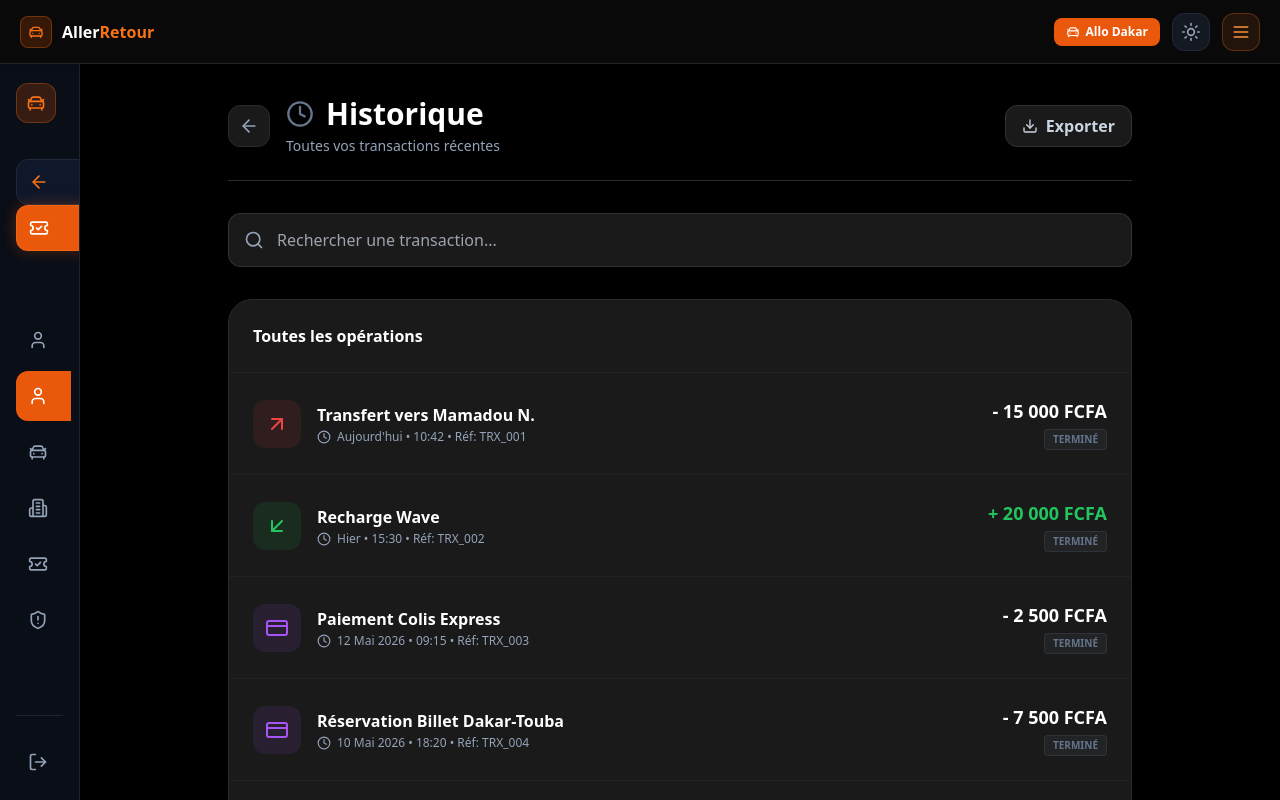
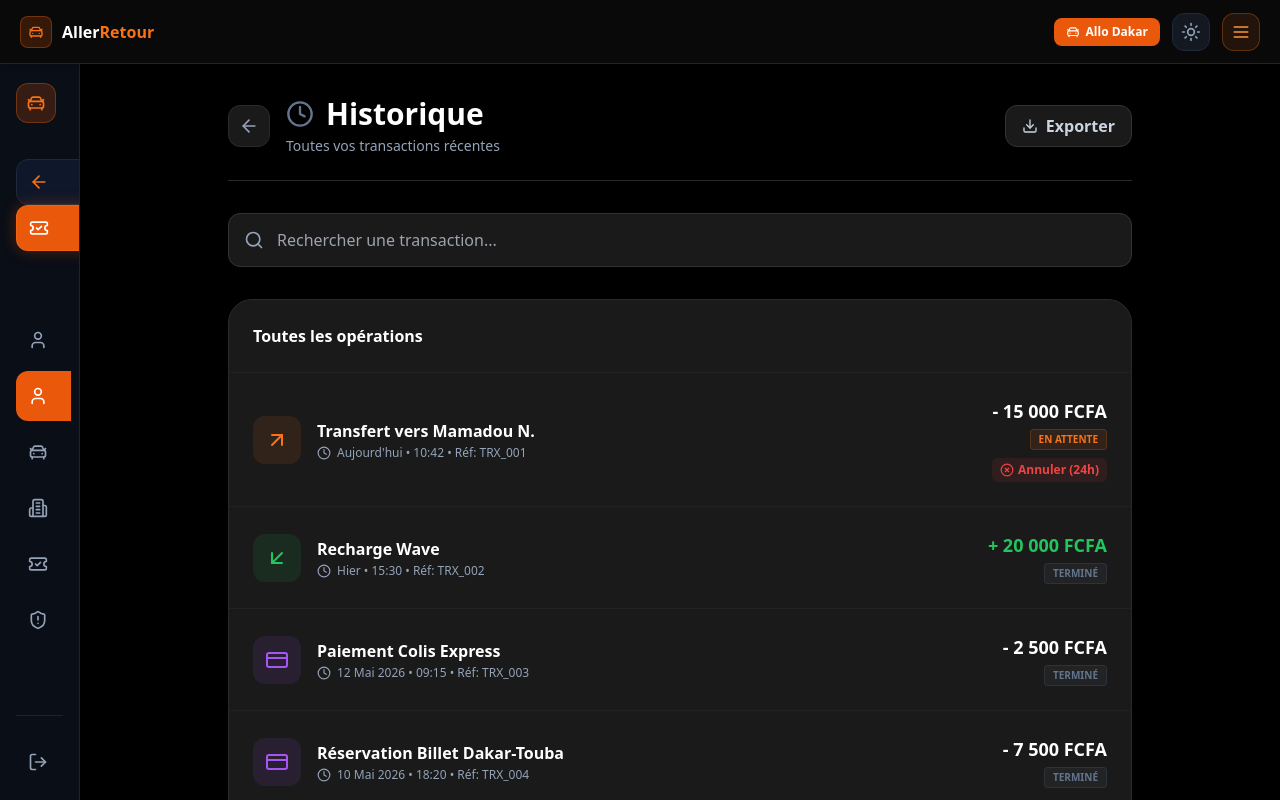
Before and after one commit to migini10/Aller-Retour, a Next.js app in the folder apps/web/: page /dashboard/client/transactions in a window 1280 px wide. Built offline with nearby package versions, Linux system fonts and the light colour scheme; no server answers.

Commit message:
feat(client): allow users to cancel pending transfers within 24 hours

```diff
--- a/apps/web/src/app/dashboard/client/transactions/page.tsx
+++ b/apps/web/src/app/dashboard/client/transactions/page.tsx
@@ -1,7 +1,7 @@
 'use client';
 
-import React from 'react';
-import { ArrowLeft, Clock, CreditCard, ArrowDownLeft, ArrowUpRight, Search, Download } from 'lucide-react';
+import React, { useState } from 'react';
+import { ArrowLeft, Clock, CreditCard, ArrowDownLeft, ArrowUpRight, Search, Download, XCircle } from 'lucide-react';
 import Link from 'next/link';
 
 export default function TransactionsHistoryPage() {
@@ -12,10 +12,11 @@ export default function TransactionsHistoryPage() {
       title: 'Transfert vers Mamadou N.',
       date: 'Aujourd\'hui • 10:42',
       amount: '- 15 000 FCFA',
-      status: 'Terminé',
+      status: 'En attente',
       icon: ArrowUpRight,
-      color: 'bg-red-500/10 text-red-500',
+      color: 'bg-orange-500/10 text-orange-500',
       isNegative: true,
+      isCancelable: true,
     },
     {
       id: 'TRX_002',
@@ -63,6 +64,21 @@ export default function TransactionsHistoryPage() {
     }
   ];
 
+  const [txs, setTxs] = useState(transactions);
+
+  const handleCancel = (id: string) => {
+    if (window.confirm("Êtes-vous sûr de vouloir annuler ce transfert ? Les fonds vous seront restitués car le bénéficiaire ne les a pas encore utilisés.")) {
+      setTxs(txs.map(tx => tx.id === id ? {
+        ...tx,
+        status: 'Annulé',
+        isCancelable: false,
+        color: 'bg-slate-500/10 text-slate-500',
+        amount: '+ 15 000 FCFA', // Refund simulated
+        isNegative: false
+      } : tx));
+    }
+  };
+
   return (
     <div className="h-full min-w-0 overflow-y-auto overscroll-contain scrollbar-hide flex flex-col items-center bg-slate-50 dark:bg-black transition-colors duration-300">
       <div className="w-full max-w-[1000px] px-5 sm:px-8 lg:px-12 py-8 pb-24 space-y-8 animate-fade-in">
@@ -104,7 +120,7 @@ export default function TransactionsHistoryPage() {
           </div>
 
           <div className="divide-y divide-slate-100 dark:divide-[#222222]">
-            {transactions.map((tx) => (
+            {txs.map((tx) => (
               <div key={tx.id} className="p-5 sm:p-6 hover:bg-slate-50 dark:hover:bg-[#222222]/50 transition-colors flex flex-col sm:flex-row sm:items-center justify-between gap-4 group cursor-pointer">
                 <div className="flex items-center gap-4">
                   <div className={`w-12 h-12 rounded-xl flex items-center justify-center shrink-0 transition-colors ${tx.color}`}>
@@ -117,13 +133,29 @@ export default function TransactionsHistoryPage() {
                     </p>
                   </div>
                 </div>
-                <div className="sm:text-right ml-16 sm:ml-0">
-                  <p className={`font-black text-lg ${tx.isNegative ? 'text-slate-900 dark:text-white' : 'text-green-600 dark:text-green-500'}`}>
+                <div className="sm:text-right ml-16 sm:ml-0 flex flex-col items-start sm:items-end">
+                  <p className={`font-black text-lg ${
+                    tx.status === 'Annulé' ? 'text-slate-500 line-through' :
+                    tx.isNegative ? 'text-slate-900 dark:text-white' : 'text-green-600 dark:text-green-500'
+                  }`}>
                     {tx.amount}
                   </p>
-                  <p className="text-[10px] uppercase font-bold text-slate-500 bg-slate-500/10 inline-block px-2 py-0.5 rounded border border-slate-500/20 mt-1">
+                  <p className={`text-[10px] uppercase font-bold inline-block px-2 py-0.5 rounded border mt-1 ${
+                    tx.status === 'Annulé' ? 'bg-red-500/10 text-red-500 border-red-500/20' :
+                    tx.status === 'En attente' ? 'bg-orange-500/10 text-orange-500 border-orange-500/20' :
+                    'bg-slate-500/10 text-slate-500 border-slate-500/20'
+                  }`}>
                     {tx.status}
                   </p>
+
+                  {tx.isCancelable && (
+                    <button
+                      onClick={(e) => { e.stopPropagation(); handleCancel(tx.id); }}
+                      className="mt-2 text-xs font-bold text-red-500 hover:text-red-400 hover:underline flex items-center gap-1 bg-red-50 dark:bg-red-500/10 px-2 py-1 rounded-md transition-colors"
+                    >
+                      <XCircle className="w-3.5 h-3.5" /> Annuler (24h)
+                    </button>
+                  )}
                 </div>
               </div>
             ))}
```
